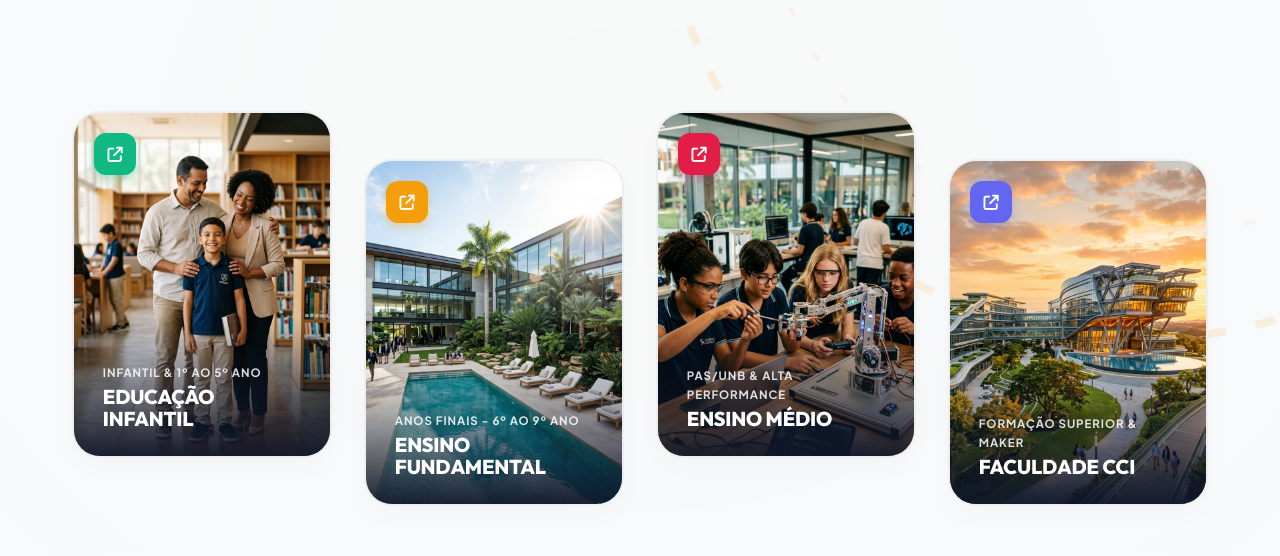
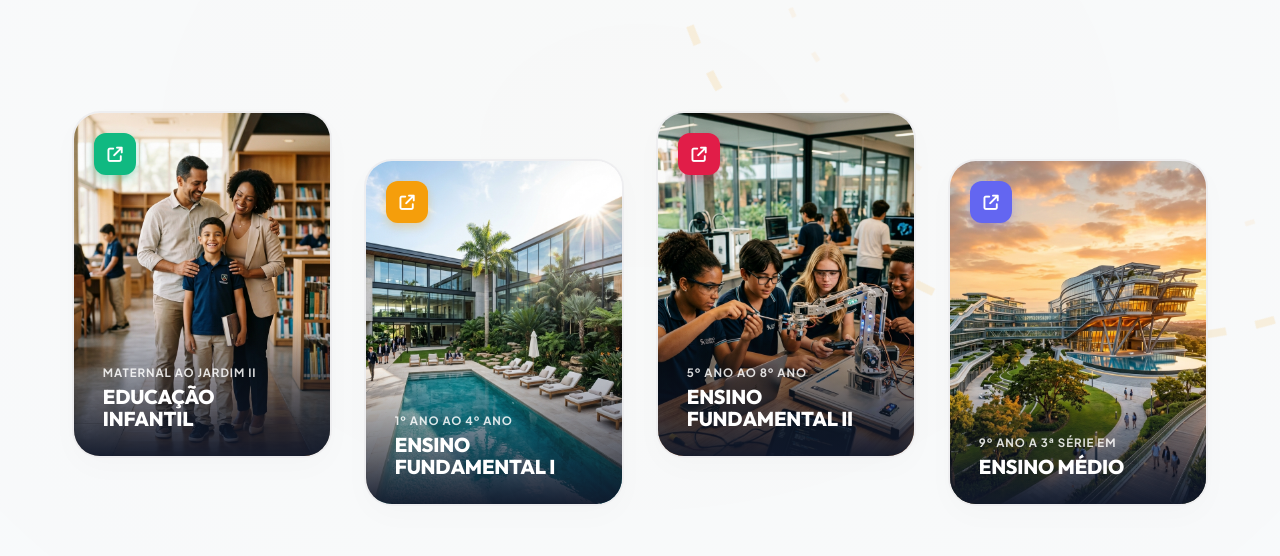
Before and after one commit to ByJediael/portal2.0, a website built with Vite: page index.html in a window 1280 px wide. Shown: the part 2100-2656 px from the top of the page. Built offline with nearby package versions, Linux system fonts and the light colour scheme; some packages are replaced by stand-ins of ours.

Commit message:
feat: update school segments in index.html to requested ranges

```diff
--- a/index.html
+++ b/index.html
@@ -218,59 +218,59 @@
           </div>
 
           <div class="container grid-4 segments-grid">
-            <!-- Segment 1: Educação Infantil & Anos Iniciais -->
+            <!-- Segment 1: Educação Infantil -->
             <div class="segment-card segment-infantil">
               <a href="#contato" class="segment-icon-top" aria-label="Acessar Educação Infantil">
                 <i class="fa-solid fa-arrow-up-right-from-square"></i>
               </a>
               <div class="segment-image-wrapper">
-                <img src="/testimonial_family.png" alt="Educação Infantil e Anos Iniciais CCI" class="segment-img" />
+                <img src="/testimonial_family.png" alt="Educação Infantil CCI" class="segment-img" />
               </div>
               <div class="segment-badge-bottom">
-                <span class="segment-subtitle">Infantil & 1º ao 5º Ano</span>
+                <span class="segment-subtitle">Maternal ao Jardim II</span>
                 <h4 class="segment-title">EDUCAÇÃO INFANTIL</h4>
               </div>
             </div>
 
-            <!-- Segment 2: Ensino Fundamental -->
+            <!-- Segment 2: Ensino Fundamental I -->
             <div class="segment-card segment-fundamental">
-              <a href="#contato" class="segment-icon-top" aria-label="Acessar Ensino Fundamental">
+              <a href="#contato" class="segment-icon-top" aria-label="Acessar Ensino Fundamental I">
                 <i class="fa-solid fa-arrow-up-right-from-square"></i>
               </a>
               <div class="segment-image-wrapper">
-                <img src="/structure.png" alt="Ensino Fundamental CCI" class="segment-img" />
+                <img src="/structure.png" alt="Ensino Fundamental I CCI" class="segment-img" />
               </div>
               <div class="segment-badge-bottom">
-                <span class="segment-subtitle">Anos Finais - 6º ao 9º Ano</span>
-                <h4 class="segment-title">ENSINO FUNDAMENTAL</h4>
+                <span class="segment-subtitle">1º ano ao 4º ano</span>
+                <h4 class="segment-title">ENSINO FUNDAMENTAL I</h4>
               </div>
             </div>
 
-            <!-- Segment 3: Ensino Médio -->
+            <!-- Segment 3: Ensino Fundamental II -->
             <div class="segment-card segment-medio">
+              <a href="#contato" class="segment-icon-top" aria-label="Acessar Ensino Fundamental II">
+                <i class="fa-solid fa-arrow-up-right-from-square"></i>
+              </a>
+              <div class="segment-image-wrapper">
+                <img src="/methodology.png" alt="Ensino Fundamental II CCI" class="segment-img" />
+              </div>
+              <div class="segment-badge-bottom">
+                <span class="segment-subtitle">5º ano ao 8º ano</span>
+                <h4 class="segment-title">ENSINO FUNDAMENTAL II</h4>
+              </div>
+            </div>
+
+            <!-- Segment 4: Ensino Médio -->
+            <div class="segment-card segment-faculdade">
               <a href="#contato" class="segment-icon-top" aria-label="Acessar Ensino Médio">
                 <i class="fa-solid fa-arrow-up-right-from-square"></i>
               </a>
               <div class="segment-image-wrapper">
-                <img src="/methodology.png" alt="Ensino Médio CCI" class="segment-img" />
+                <img src="/hero_bg.png" alt="Ensino Médio CCI" class="segment-img" />
               </div>
               <div class="segment-badge-bottom">
-                <span class="segment-subtitle">PAS/UnB & Alta Performance</span>
+                <span class="segment-subtitle">9º ano a 3ª série EM</span>
                 <h4 class="segment-title">ENSINO MÉDIO</h4>
-              </div>
-            </div>
-
-            <!-- Segment 4: Faculdade & Robótica -->
-            <div class="segment-card segment-faculdade">
-              <a href="#contato" class="segment-icon-top" aria-label="Acessar Faculdade CCI">
-                <i class="fa-solid fa-arrow-up-right-from-square"></i>
-              </a>
-              <div class="segment-image-wrapper">
-                <img src="/hero_bg.png" alt="Faculdade CCI e Tecnologia" class="segment-img" />
-              </div>
-              <div class="segment-badge-bottom">
-                <span class="segment-subtitle">Formação Superior & Maker</span>
-                <h4 class="segment-title">FACULDADE CCI</h4>
               </div>
             </div>
           </div>
```
